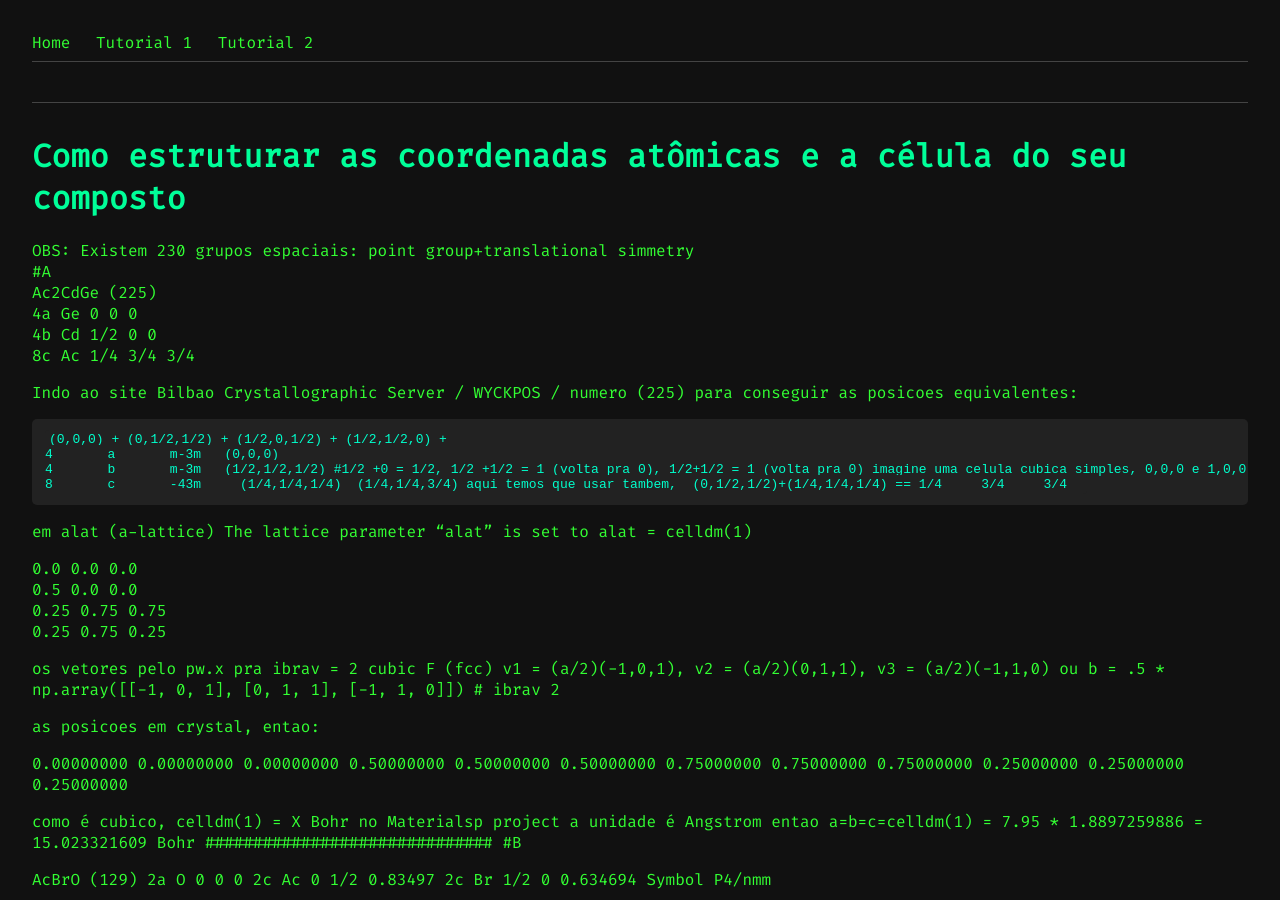
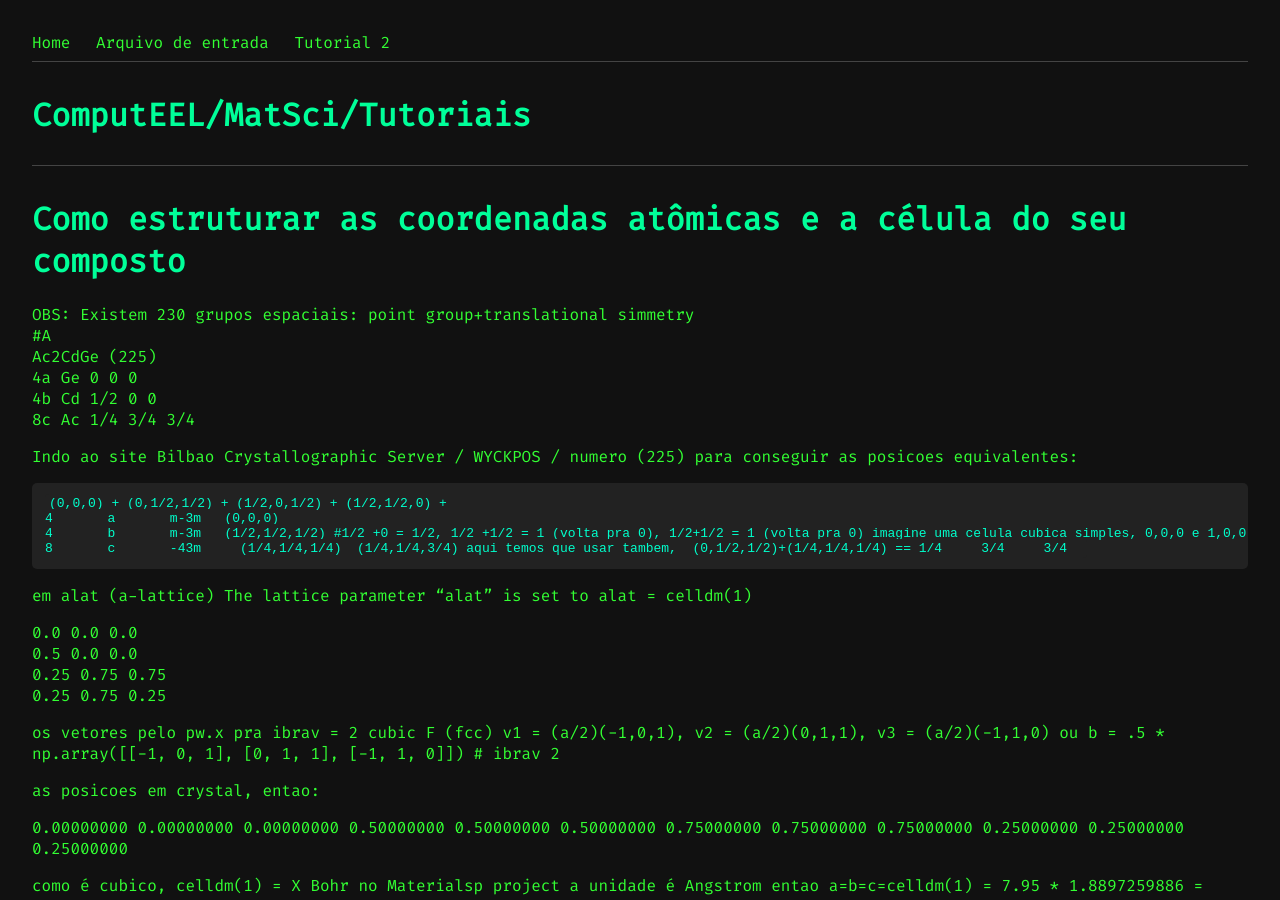
Before and after one commit to cauaschuch/ComputEEL-Tutoriais, a Jekyll site: the page built from tutoriais/tutorial1.md, in a window 1280 px wide and 900 px high. Built offline with Jekyll 4.4.1, drawn with Linux system fonts in a browser that asks for light colours.

Commit message:
Update default.html

```diff
--- a/_layouts/default.html
+++ b/_layouts/default.html
@@ -7,9 +7,14 @@
   <header>
     <nav>
       <a href="{{ '/' | relative_url }}">Home</a>
-      <a href="{{ '/tutoriais/tutorial1' | relative_url }}">Tutorial 1</a>
-      <a href="{{ '/tutoriais/tutorial2' | relative_url }}">Tutorial 2</a>
+      <a href="{{ '/tutoriais/tutorial1.md' | relative_url }}">Arquivo de entrada</a>
+      <a href="{{ '/tutoriais/tutorial2.md' | relative_url }}">Tutorial 2</a>
     </nav>
+
+    <!-- Adicionando o título entre as linhas horizontais -->
+    <div class="site-title">
+      <h1>ComputEEL/MatSci/Tutoriais</h1>
+    </div>
   </header>
 
   <main>
```
